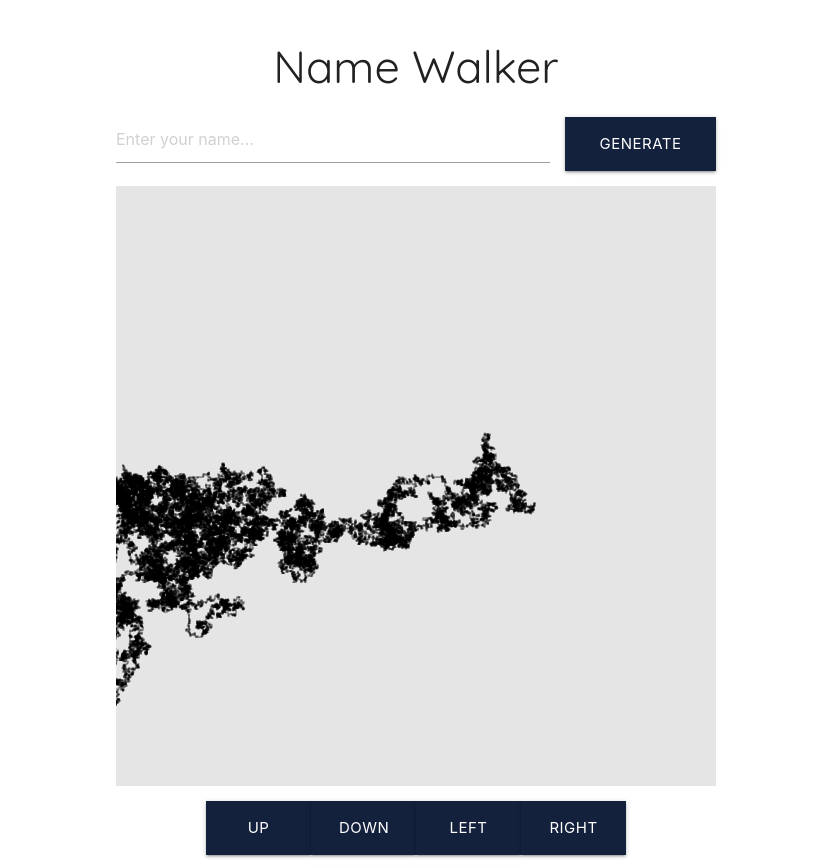
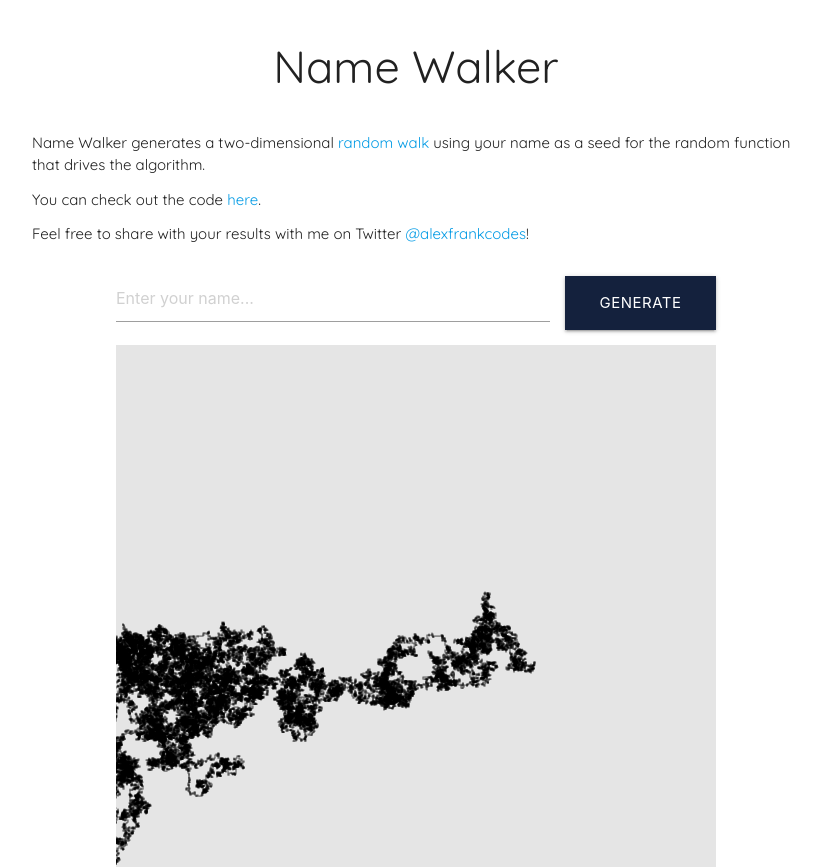
Before and after one commit to alexfrankcodes/name-walker, a React (Create React App) app: page / in a window 1280 px wide. Shown: the top 867 px of the page, without its empty margins (224-1045 px from the left). Built offline with nearby package versions, Linux system fonts and the light colour scheme.

Commit message:
Added intro

```diff
--- a/src/App.css
+++ b/src/App.css
@@ -20,6 +20,15 @@
 
 h1 {
   font-size: 3rem;
+}
+
+.space {
+  padding: 0.4rem;
+}
+
+.intro {
+  max-width: 60vw;
+  padding-bottom: 1rem;
 }
 
 .sketch div {
--- a/src/App.js
+++ b/src/App.js
@@ -5,6 +5,38 @@ function App() {
   return (
     <div className="App">
       <h1>Name Walker</h1>
+      <p className="intro">
+        Name Walker generates a two-dimensional{" "}
+        <a
+          href="https://en.wikipedia.org/wiki/Random_walk"
+          target="_blank"
+          rel="noopener noreferrer"
+        >
+          random walk
+        </a>{" "}
+        using your name as a seed for the random function that drives the
+        algorithm.
+        <div className="space" />
+        You can check out the code{" "}
+        <a
+          href="https://github.com/alexfrankcodes/name-walker"
+          target="_blank"
+          rel="noopener noreferrer"
+        >
+          here
+        </a>
+        .
+        <div className="space" /> Feel free to share with your results with me
+        on Twitter{" "}
+        <a
+          href="https://twitter.com/alexfrankcodes"
+          target="_blank"
+          rel="noopener noreferrer"
+        >
+          @alexfrankcodes
+        </a>
+        !
+      </p>
       <RandomWalkerSketch />
     </div>
   );
```
